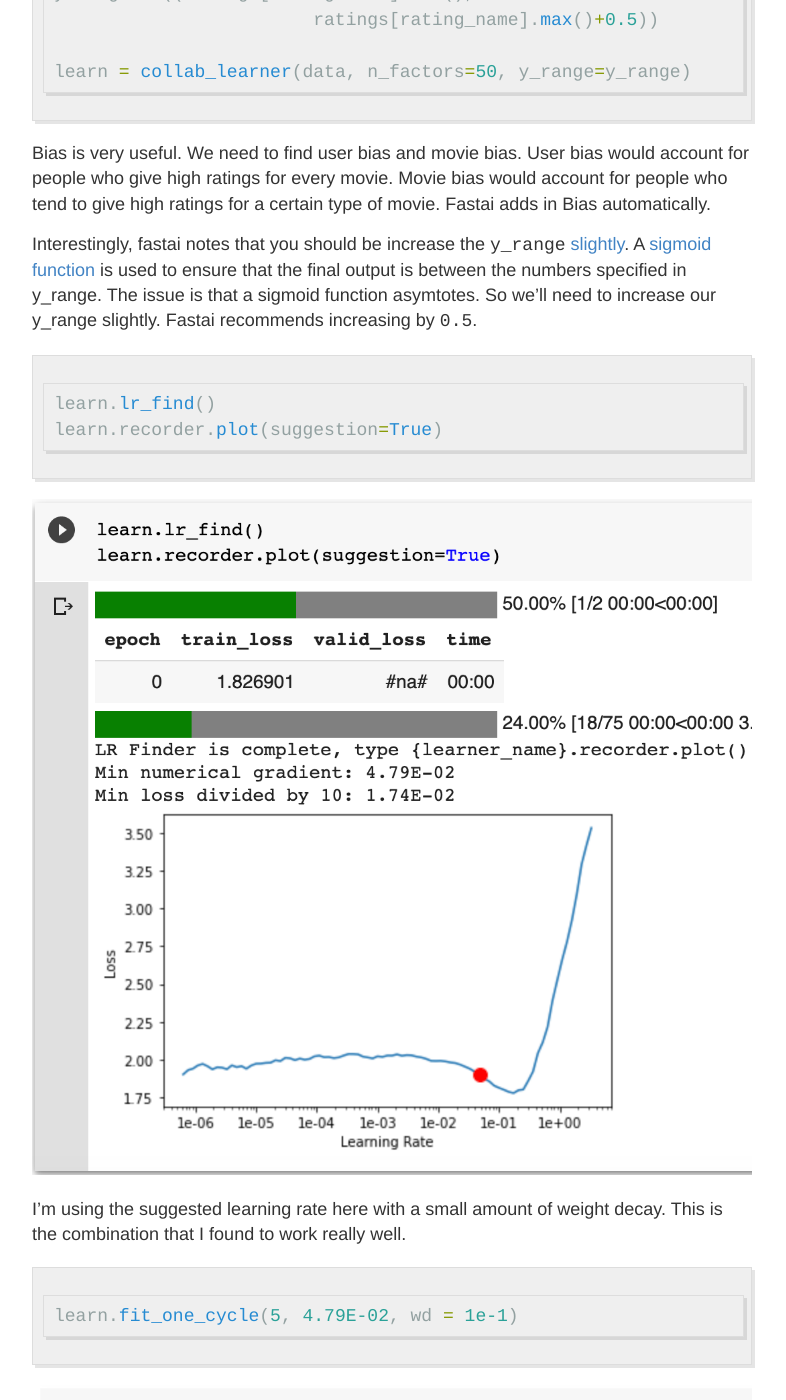
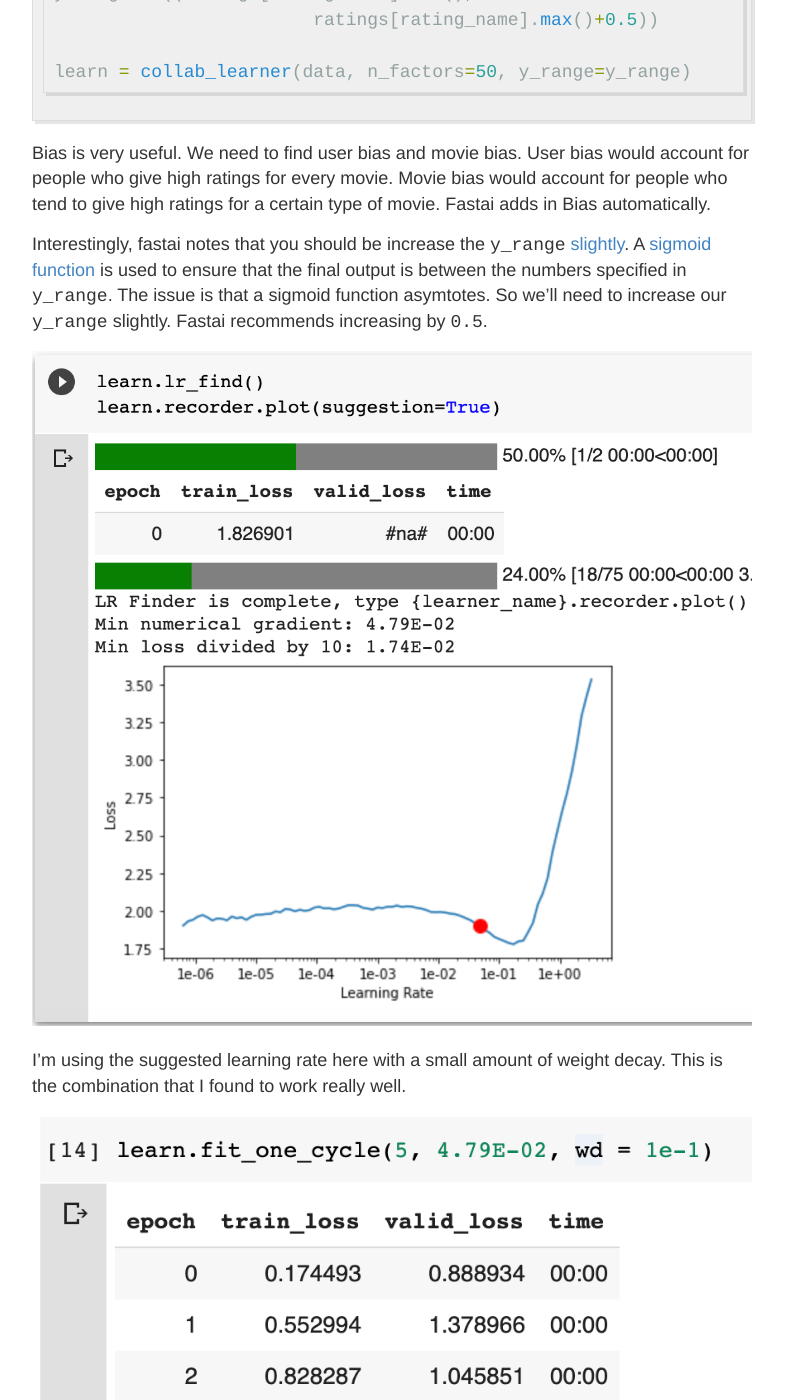
Before and after one commit to neelriyer/neelriyer.github.io, a Jekyll site: the page built from _posts/2020-07-12-Recommendation-System-in-Pytorch.md, in a window 1280 px wide and 1400 px high, scrolled down 5659 px. Shown: the whole window, without its empty margins (248-1034 px from the left). Built offline with Jekyll 4.4.1, drawn with Linux system fonts in a browser that asks for light colours; some of the changed text lies outside the part shown.

Commit message:
collab_filtering_post

````diff
--- a/_posts/2020-07-12-Recommendation-System-in-Pytorch.md
+++ b/_posts/2020-07-12-Recommendation-System-in-Pytorch.md
@@ -181,27 +181,15 @@ learn = collab_learner(data, n_factors=50, y_range=y_range)
 Bias is very useful. We need to find user bias and movie bias. User bias would account for people who give high ratings for every movie. Movie bias would account for people who
 tend to give high ratings for a certain type of movie. Fastai adds in Bias automatically.
 
-Interestingly, fastai notes that you should be increase the `y_range` [slightly](https://youtu.be/CJKnDu2dxOE?t=2609). A [sigmoid function](https://en.wikipedia.org/wiki/Sigmoid_function) is used to ensure that the final output is between the numbers specified in y_range. The issue is that a sigmoid function asymtotes. So we'll need to increase our y_range slightly. Fastai recommends increasing by `0.5`.
+Interestingly, fastai notes that you should be increase the `y_range` [slightly](https://youtu.be/CJKnDu2dxOE?t=2609). A [sigmoid function](https://en.wikipedia.org/wiki/Sigmoid_function) is used to ensure that the final output is between the numbers specified in `y_range`. The issue is that a sigmoid function asymtotes. So we'll need to increase our `y_range` slightly. Fastai recommends increasing by `0.5`.
 
-```python
-learn.lr_find()
-learn.recorder.plot(suggestion=True)
-```
 ![alt text](/images/pytorch_recommendation/lr_find.png)
 
 I'm using the suggested learning rate here with a small amount of weight decay. This is the combination that I found to work really well.
 
-```python
-learn.fit_one_cycle(5, 4.79E-02, wd = 1e-1)
-```
-
 ![alt text](/images/pytorch_recommendation/training.png)
 
 We can train some more
-
-```python
-learn.fit_one_cycle(5, 4.79E-02, wd = 1e-1)
-```
 
 ![alt text](/images/pytorch_recommendation/more_training.png)
 ![alt text](/images/pytorch_recommendation/plot_losses.png)
````
